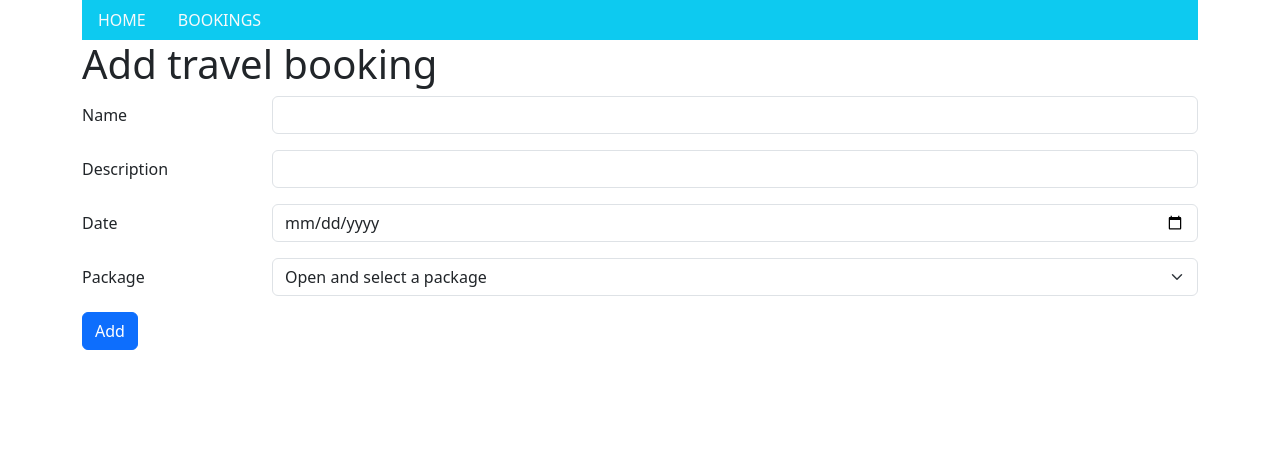
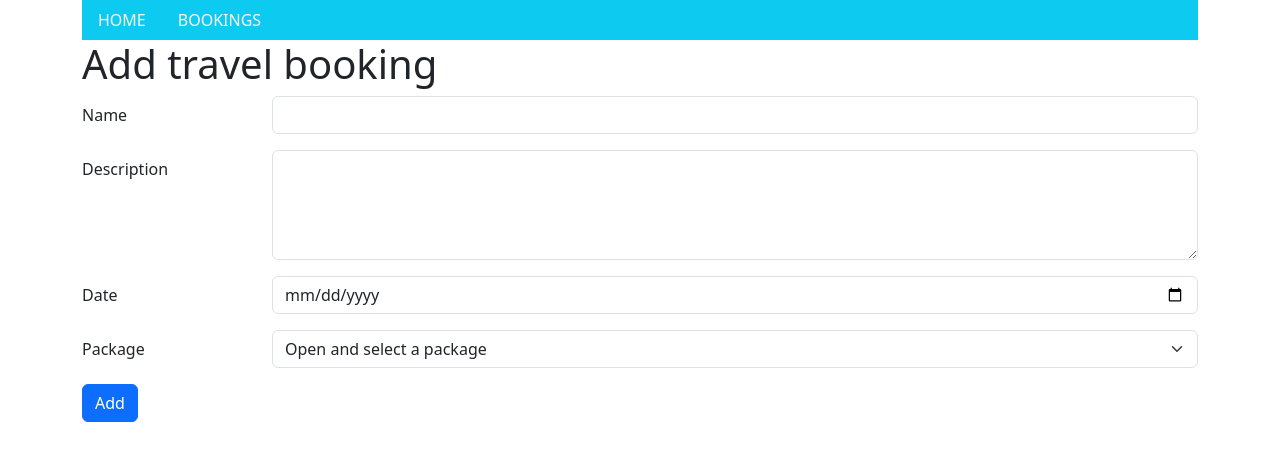
Before and after one commit to Kanykei-Akmatova/Sayakat, a Django app: page /bookings/add in a window 1280 px wide. Shown: the top 461 px of the page. Run offline with Django 4.2, Linux system fonts and the light colour scheme; data that the repository does not hold is empty; some libraries are stand-ins or nearby versions.

Commit message:
textarea for booking description

```diff
--- a/SayakatApp/saykat/templates/bookings_add.html
+++ b/SayakatApp/saykat/templates/bookings_add.html
@@ -35,7 +35,7 @@
               <div class="row mb-3">
                 <label for="description" class="col-sm-2 col-form-label">Description</label>
                 <div class="col-sm-10">
-                  <input type="text" class="form-control" id="description" name="description">
+                  <textarea class="form-control" id="description" name="description" rows="4" cols="40"></textarea>
                 </div>
               </div>
               <div class="row mb-3">
```
